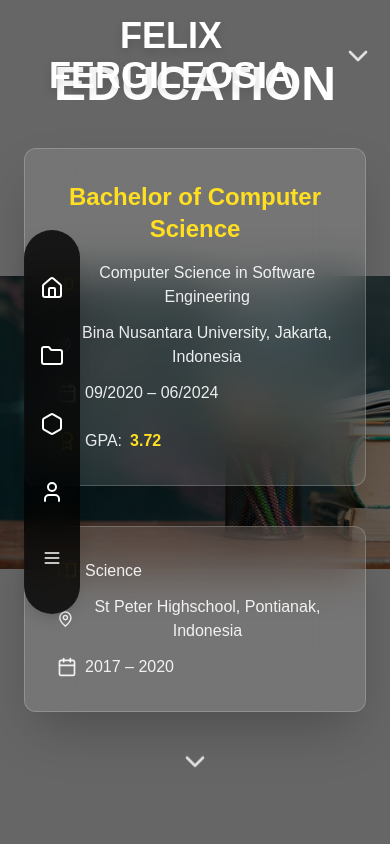
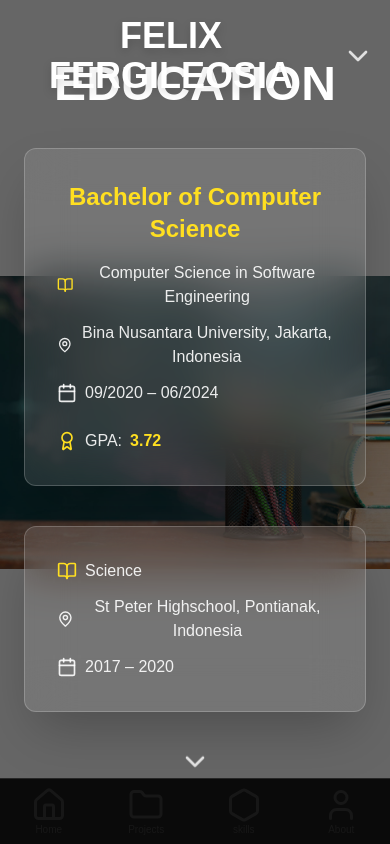
Before and after one commit to FelixFergileosia/portofolio, a Next.js app: page / in a window 390 px wide. Shown: the top 844 px of the page. Built offline with nearby package versions, Linux system fonts and the light colour scheme.

Commit message:
feat: navbar for mobile

```diff
--- a/src/components/sidebar.tsx
+++ b/src/components/sidebar.tsx
@@ -29,34 +29,32 @@ export default function Sidebar({
   items,
 }: SidebarProps) {
   const pathname = usePathname();
-  const [collapsed, setCollapsed] = useState(true); // Default to collapsed state
-  console.log("🚀 ~ collapsed:", collapsed);
+  const [collapsed, setCollapsed] = useState(true);
 
-  // Handle toggle functionality
-  const toggleSidebar = () => {
-    setCollapsed(!collapsed);
-  };
+  const toggleSidebar = () => setCollapsed((prev) => !prev);
 
-  // Collapsed sidebar layout
-  if (collapsed) {
   return (
-      <aside className="fixed left-6 top-1/2 transform -translate-y-1/2 z-100 bg-black/80 backdrop-blur-lg rounded-full flex flex-col justify-between py-6 px-3 w-14 shadow-lg h-96 text-white transition-all duration-300 ease-in-out">
+    <>
+      {/* ---------- DESKTOP (md+) ---------- */}
+      <div className="hidden md:block">
+        {collapsed ? (
+          /* Collapsed state */
+          <aside className="fixed left-6 top-1/2 -translate-y-1/2 z-100 bg-black/80 backdrop-blur-lg rounded-full flex flex-col justify-between py-6 px-3 w-14 h-96 text-white shadow-lg transition-all duration-300">
             <div className="flex-1 flex flex-col justify-around items-center">
-          {/* Nav items */}
-          {items.map(({ id, label, icon, href, onClick }, index) => {
+              {items.map(({ id, label, icon, href, onClick }) => {
                 const isActive = pathname === href;
                 return (
                   <a
                     key={id}
                     href={href}
                     onClick={onClick}
+                    title={label}
                     className={clsx(
-                  "flex items-center justify-center transition-colors p-2",
+                      "flex items-center justify-center p-2 transition-colors",
                       isActive
                         ? "text-emerald-400"
                         : "text-neutral-300 hover:text-white"
                     )}
-                title={label}
                   >
                     <div className="w-6 h-6 flex items-center justify-center">
                       {icon}
@@ -65,7 +63,6 @@ export default function Sidebar({
                 );
               })}
 
-          {/* Toggle button included in the same container */}
               <button
                 onClick={toggleSidebar}
                 className="p-2 rounded-full hover:bg-neutral-800 transition"
@@ -74,13 +71,9 @@ export default function Sidebar({
               </button>
             </div>
           </aside>
-    );
-  }
-
-  // Expanded sidebar layout
-  return (
-    <aside className="fixed top-0 left-0 z-100 h-screen bg-neutral-900 w-100 gap-24 px-4 text-white flex flex-col items-center transition-all duration-300 ease-in-out">
-      {/* Toggle button in expanded mode */}
+        ) : (
+          /* Expanded state */
+          <aside className="fixed top-0 left-0 z-100 h-screen w-80 bg-neutral-900 px-4 text-white flex flex-col items-center transition-all duration-300">
             <button
               onClick={toggleSidebar}
               className="self-start ml-4 mt-4 p-2 rounded hover:bg-neutral-800 transition"
@@ -88,8 +81,7 @@ export default function Sidebar({
               <MenuIcon size={24} />
             </button>
 
-      {/* Avatar / logo */}
-      <button className="w-60 h-60 rounded-full overflow-hidden border-2 border-neutral-700 hover:border-emerald-400 transition">
+            <button className="w-60 h-60 rounded-full overflow-hidden border-2 border-neutral-700 hover:border-emerald-400 transition mt-4">
               <Image
                 src={avatarSrc}
                 alt={avatarAlt}
@@ -99,9 +91,8 @@ export default function Sidebar({
               />
             </button>
 
-      {/* Nav items for expanded mode */}
-      <nav className="mt-12 gap-6 w-full px-4 flex flex-col items-center">
-        {items.map(({ id, label, icon, href, onClick }, index) => {
+            <nav className="mt-12 w-full px-4 flex flex-col gap-6 items-center">
+              {items.map(({ id, label, icon, href, onClick }) => {
                 const isActive = pathname === href;
                 return (
                   <a
@@ -109,19 +100,44 @@ export default function Sidebar({
                     href={href}
                     onClick={onClick}
                     className={clsx(
-                "flex items-center justify-center transition-colors",
-                "gap-3 px-3 py-2 rounded-md hover:bg-neutral-800 w-full",
+                      "flex items-center gap-3 px-3 py-2 w-full rounded-md transition-colors hover:bg-neutral-800",
                       isActive
                         ? "text-emerald-400"
                         : "text-neutral-300 hover:text-white"
                     )}
                   >
                     {icon}
-              <span className="ml-2 truncate">{label}</span>
+                    <span className="truncate">{label}</span>
                   </a>
                 );
               })}
             </nav>
           </aside>
+        )}
+      </div>
+
+      {/* ---------- MOBILE (<md) ---------- */}
+      <nav className="fixed bottom-0 left-0 w-full md:hidden z-100 bg-black/90 backdrop-blur-lg border-t border-neutral-800 flex items-center justify-around py-2">
+        {items.map(({ id, label, icon, href, onClick }) => {
+          const isActive = pathname === href;
+          return (
+            <a
+              key={id}
+              href={href}
+              onClick={onClick}
+              className={clsx(
+                "flex flex-col items-center text-xs",
+                isActive
+                  ? "text-emerald-400"
+                  : "text-neutral-300 hover:text-white"
+              )}
+            >
+              {icon}
+              <span className="text-[10px]">{label}</span>
+            </a>
+          );
+        })}
+      </nav>
+    </>
   );
 }
```
Lines whose indentation alone changed are shown as unchanged.
